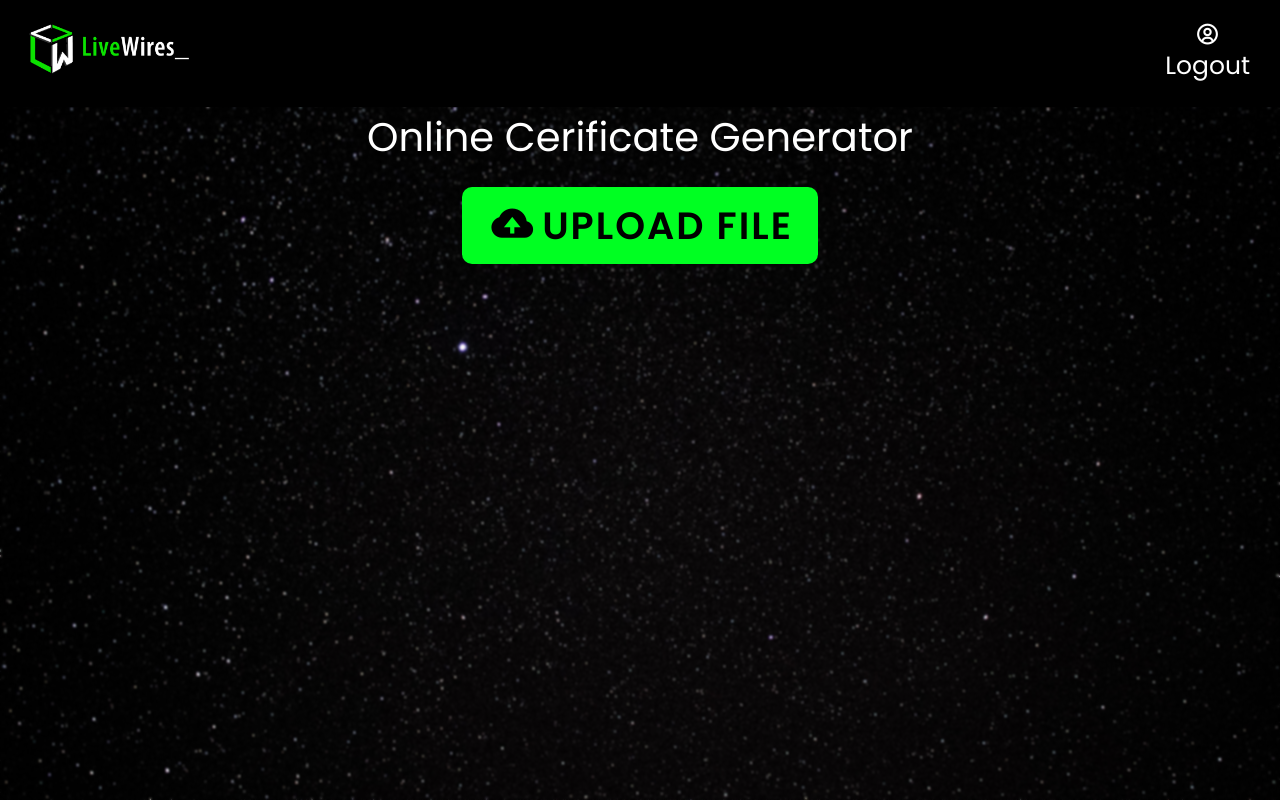
After one commit to LiveWiresSRM2023/Certificate-Generator, a Flask app: page /admin in a window 1280 px wide. The commit adds this page. Run offline with Flask 3, Linux system fonts and the light colour scheme.

Commit message:
SignUP , SignIn, admin page Intergreation completed

```diff
--- a/CG_PRO/app.py
+++ b/CG_PRO/app.py
@@ -7,77 +7,82 @@ import sqlite3
 
 
 app = Flask(__name__)
+connect = sqlite3.connect('database.db')
+connect.execute('CREATE TABLE IF NOT EXISTS USER (name TEXT,  email TEXT, password TEXT)')
+connect.execute('CREATE TABLE IF NOT EXISTS ADMIN (email TEXT, passward TEXT)')
 
 @app.route('/')
+@app.route('/home')
 def index():
-
-    # if request.method == 'POST':
-    #     return render_template("user_dashboard.html")
-	# else:
-		return render_template('signin.html')
+	return render_template('signin.html')
 
 
-		# connect = sqlite3.connect('database.db')
-		# connect.execute('CREATE TABLE IF NOT EXISTS PARTICIPANTS1 (name TEXT,  email TEXT, city TEXT, country TEXT, phone TEXT)')
-		# connect.execute('CREATE TABLE IF NOT EXISTS ADMIN (email TEXT, password TEXT)')
+
+# if request.method == 'POST':
+# 	email=request.form['email']
+# 	passward=request.form['passward']
+# 	emails=['ds1083@srmist.eud.in','vs33@srmist.edu.in']
+# 	passwards=['123456','123456']
+# 	connect = sqlite3.connect('database.db')
+# 	# 	cursor = connect.cursor()
+# 	# 	cursor.execute('SELECT * FROM PARTICIPANTS1')
+# 	# 	data = cursor.fetchall()
+# 	# 	return render_template("Registration_details.html", data=data)
+# 	if email in emails:
+# 		if passward==passwards[emails.index(email)]:
+
+# 			return render_template("user_dashboard.html")
+# 		else:
+# 			return render_template('signin.html')
+# else:
+# 	return render_template('signin.html')
+
 
 
 
 @app.route('/signin',methods=["POST",'GET'])
 def signin():
-	if request.method == 'POST':
-		# name = request.form['name']
-		# email= request.form['email']
-		# city = request.form['city']
-		# country = request.form['country']
-		# phone = request.form['phone']
+    if request.method == 'POST':
 
-		return render_template("user_dashboard.html")
+        email=request.form['email']
+        password=request.form['password']
+        emails=['devan333s@gmail.com']
+        passwords=['123456','123456']
+        admin=['ds1083@srmist.edu.in','vs33@srmist.edu.in']
+        if email in admin:
+            return render_template('admin.html')
+        if email in emails:
+            if password==passwords[emails.index(email)]:
+                return render_template("user_dashboard.html")
+            else:
+                return "Please, Check your password!"
+        else:
+            return "Please, Check your email and password!"
+    else:
+        return render_template('signin.html')
 
 
 
-	return render_template('signin.html')
+@app.route('/signup',methods=['GET','POST'])
+def signup():
+    if request.method == 'POST':
+        name = request.form['name']
+        email= request.form['email']
+        password = request.form['password']
+        with sqlite3.connect("database.db") as users:
+            cursor = users.cursor()
+            cursor.execute("INSERT INTO USER(name,email,password) VALUES (?,?,?)", (name, email,password))
+            users.commit()
+
+        return render_template('signin.html')
+    else:
+        return render_template('signup.html')
 
 
-@app.route('/signup')
-def signup():
-	return render_template('signup.html')
+@app.route('/admin', methods=['GET', 'POST'])
+def admin():
 
-
-# @app.route('/register', methods=['GET', 'POST'])
-# def register():
-# 	if request.method == 'POST':
-# 		name = request.form['name']
-# 		email= request.form['email']
-# 		city = request.form['city']
-# 		country = request.form['country']
-# 		phone = request.form['phone']
-
-
-# 		with sqlite3.connect("database.db") as users:
-# 			cursor = users.cursor()
-# 			cursor.execute("INSERT INTO PARTICIPANTS1  (name,email,city,country,phone) VALUES (?,?,?,?,?)", (name, email, city, country, phone))
-# 			users.commit()
-# 		return render_template("certificate_dow.html")
-# 	else:
-# 		return render_template('register.html')
-
-
-
-@app.route('/admin_login', methods=['GET', 'POST'])
-def admin_login():
-	if request.method == 'POST':
-		emails=['ds1083@srmist.edu.in']
-		email = request.form['email']
-		password = request.form['password']
-		if email in emails:
-			return render_template("admin.html")
-		else:
-			return 'Please enter correct email id'
-
-	else:
-
-		return render_template('admin_login.html')
+		return render_template('admin.html')
 
 
 # @app.route('/Registration_details')
@@ -96,9 +101,37 @@ def admin_login():
 # if request.method == 'POST':
 
 @app.route('/user_dashboard',methods=["POST","GET"])
+def user_dashboard():
+    if request.method == 'POST':
+        return render_template("user_dashboard.html")
+    else:
+        return render_template('signin.html')
 
-def user_dashboard():
-    return render_template('user_dashboard.html')
+
+
+
+# connect = sqlite3.connect('database.db')
+	# 	cursor = connect.cursor()
+	# 	cursor.execute('SELECT * FROM PARTICIPANTS1')
+	# 	data = cursor.fetchall()
+	# 	return render_template("Registration_details.html", data=data)
+# 	email=request.form['email']
+# 	password=request.form['password']
+# 	emails=['ds1083@srmist.eud.in','vs33@srmist.edu.in']
+# 	passwords=['123456','123456']
+# 	connect = sqlite3.connect('database.db')
+# 	# 	cursor = connect.cursor()
+# 	# 	cursor.execute('SELECT * FROM PARTICIPANTS1')
+# 	# 	data = cursor.fetchall()
+# 	# 	return render_template("Registration_details.html", data=data)
+# 	if email in emails:
+# 		if password==passwords[emails.index(email)]:
+
+# 			return render_template("user_dashboard.html")
+# 		else:
+# 			return render_template('signin.html')
+
+
 
 
 
--- a/CG_PRO/static/css/admin.css
+++ b/CG_PRO/static/css/admin.css
@@ -1,57 +1,102 @@
+@import url('https://fonts.googleapis.com/css2?family=Poppins:ital,wght@0,100;0,200;0,300;0,400;0,500;0,600;0,700;0,800;0,900;1,100;1,200;1,300;1,400;1,500;1,600;1,700;1,800;1,900&family=Prompt:wght@600&display=swap');
+
+:root{
+    --green: rgb(0,255,34);
+}
 *{
     padding: 0;
     margin: 0;
     box-sizing: border-box;
+    font-family: 'Poppins';
+}
+.wrapper{
+    height: 100vh;
+    background: url('../images/spacebg.jpg');
+    background-position: center;
+    background-size: 100%;
+    width: 100vw;
+}
+.main {
+    height: 100%;
+    backdrop-filter: blur(1px);
+}
+.logo img{
+    cursor: pointer;
+    height: 100px;/
+}
+.navbar{
+    padding: 0 20px;
+    display: flex;
+    background-color: rgb(0, 0, 0);
+    align-items: center;
+    justify-content: space-between;
+}
+ .signin{
+    display: flex;
+    align-items: center;
+    font-size: 25px;
+    border: none;
+    border-radius: 15px;
+    padding: 5px;
+    background-color: transparent;
+    transition: 0.5s;
+}
+.signin a{
+    text-decoration: none;
+    color: white;
+    display: flex;
+    flex-direction: column;
+    transition: 0.5s;
+    background-color: transparent;
+    border-radius: 15px;
+    padding: 5px;
+}
+.signin a:hover {
+    border: 5px var(--green) solid;
+}
+.signin a:active{
+    color: black;
+    background-color: var(--green);
 }
 
-
-.container{
-    height: 100vh;
+.main-content{
     width: 100%;
-    background-color: gray;
-    background-image: url("4kblackspacewallpapers.jpg");
-    padding: 2%;
+    height: 50%;
+    display: flex;
+    flex-direction: column;
     align-items: center;
-    justify-content: center;
 }
-
-.upload-bar{
-    width: 90%;
-    max-width: 450px;
-    position:absolute;
-    top: 50%;
-    left: 50%;
-    transform: translate(-50%, -50%);
-    padding: 50px 60px 70px;
-    background: #7d6f7a;
+.main-content span{
+    font-size: 40px;
     text-align: center;
-    opacity: 0.8;
+    color: white;
 }
-
-.file-upload{
-    width: 100%;
-    display: block;
+input[type='file']{
+    display: none;
 }
-
-.file-upload label{
-    width: 100%;
-    color:aquamarine;
-    font-size: large;
-    font-family: 'Gill Sans', 'Gill Sans MT', Calibri, 'Trebuchet MS', sans-serif;
+.upload-btn{
+    background-color: var(--green);
+    display: flex;
+    align-items: center;
+    padding: 10px 25px;
+    margin-top: 20px;
+    cursor: pointer;
+    border-radius: 10px;
+}
+label{
+    display: inline-block;
+    font-size: 38px;
+    text-transform: uppercase;
+    letter-spacing: 2px;
+    display: flex;
+    font-weight: 600;
+    cursor: pointer;
 
 }
-
-.excelFile{
-    width: 300px;
-    height: 300px;
-    padding: 20px;
-    background: white;
+.main-content i{
+    font-size: 50px;
     text-align: center;
-    padding: 30px;
-    border-radius: 8px;
-
+    margin-right: 5px;
+    position: relative;
+    bottom: 3px;
 }
-
-.imageicon{
-    margin-top: -100px;
-}
--- /dev/null
+++ b/CG_PRO/templates/admin.html
@@ -0,0 +1,51 @@
+<!DOCTYPE html>
+<html lang="en">
+
+<head>
+    <meta charset="UTF-8">
+    <meta name="viewport" content="width=device-width, initial-scale=1.0">
+    <title>Certificate Generation</title>
+    <link rel="stylesheet" href="/static/css/admin.css">
+    <link rel="stylesheet" href="https://unpkg.com/boxicons@2.1.4/css/boxicons.min.css">
+
+</head>
+
+<body>
+    <section class="wrapper">
+        <section class="main">
+
+            <section class="navbar">
+                <div class="logo">
+
+                    <img src="static/images/LW1 (light).png" alt="LW LOGO">
+
+                </div>
+
+                <button class="signin">
+
+                    <a href="http://127.0.0.1:5000/signin" target="_blank"><i class='bx bx-user-circle'></i>Logout</a>
+                </button>
+
+                </div>
+
+            </section>
+            <section class="main-content">
+
+                <span>Online Cerificate Generator</span>
+
+                <div class="upload-btn">
+
+                    <input type="file" id="Upload">
+                    <i class='bx bxs-cloud-upload'></i>
+                    <label for="Upload">Upload File</label>
+
+                </div>
+
+            </section>
+        </section>
+    </section>
+
+
+</body>
+
+</html>
--- a/CG_PRO/templates/user_dashboard.html
+++ b/CG_PRO/templates/user_dashboard.html
@@ -103,8 +103,6 @@ body {
 
                   Receiving your certificate is a milestone worth celebrating. It's a symbol of your expertise, determination, and the limitless possibilities that lie ahead.<br> Your certificate is not just a piece of paper; it's a testament to your commitment, resilience, and pursuit of excellence. Well done!
     </p>
-  <!-- <p>Lorem ipsum dolor sit amet, an his etiam torquatos. Tollit soleat phaedrum te duo, eum cu recteque expetendis neglegentur. Cu mentitum maiestatis persequeris pro, pri ponderum tractatos ei. Id qui nemore latine molestiae, ad mutat oblique delicatissimi pro.</p> -->
-  <!-- <button id="myBtn" onclick="myFunction()"> Thanks for the participation</button> -->
 
 <br>
   <div style="opacity: 100%;  text-align: center;">
```
Also changed, not shown: CG_PRO/templates/index.html (deleted, +0 -34 lines), CG_PRO/templates/signin.html (+4 -3 lines), CG_PRO/templates/signup.html (+7 -8 lines), CG_PRO/database.db, CG_PRO/static/images/LW1 (light).png (added), CG_PRO/static/images/spacebg.jpg (added), 1 other file.
